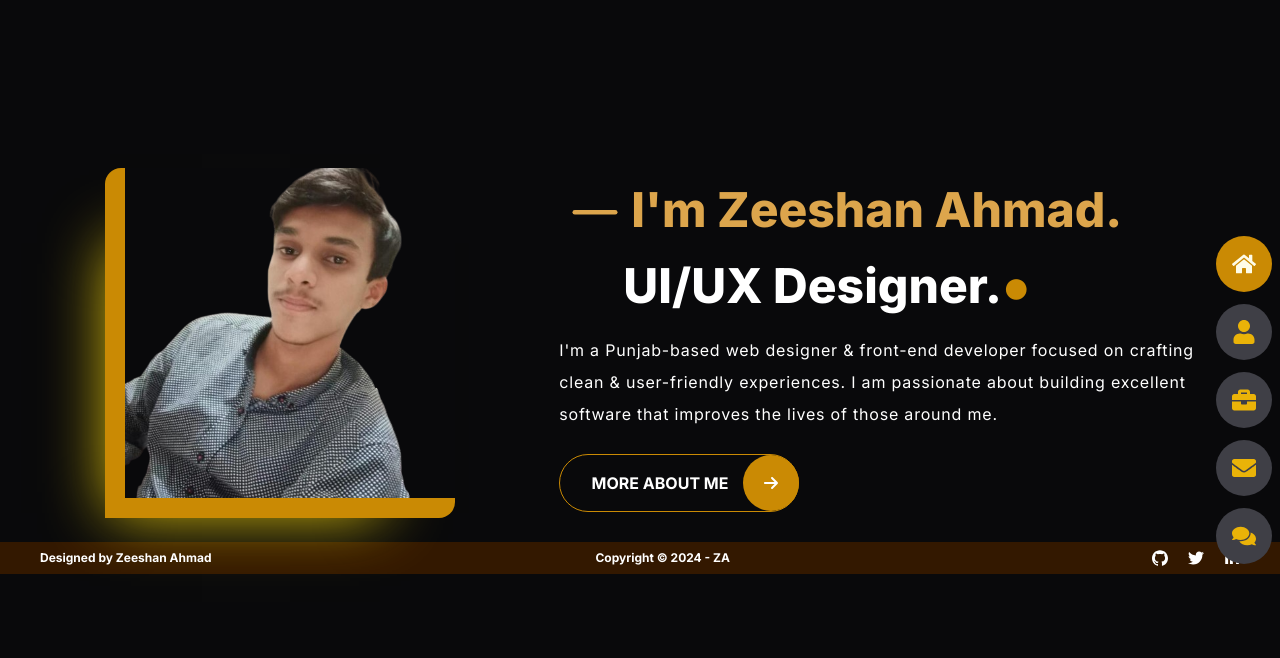
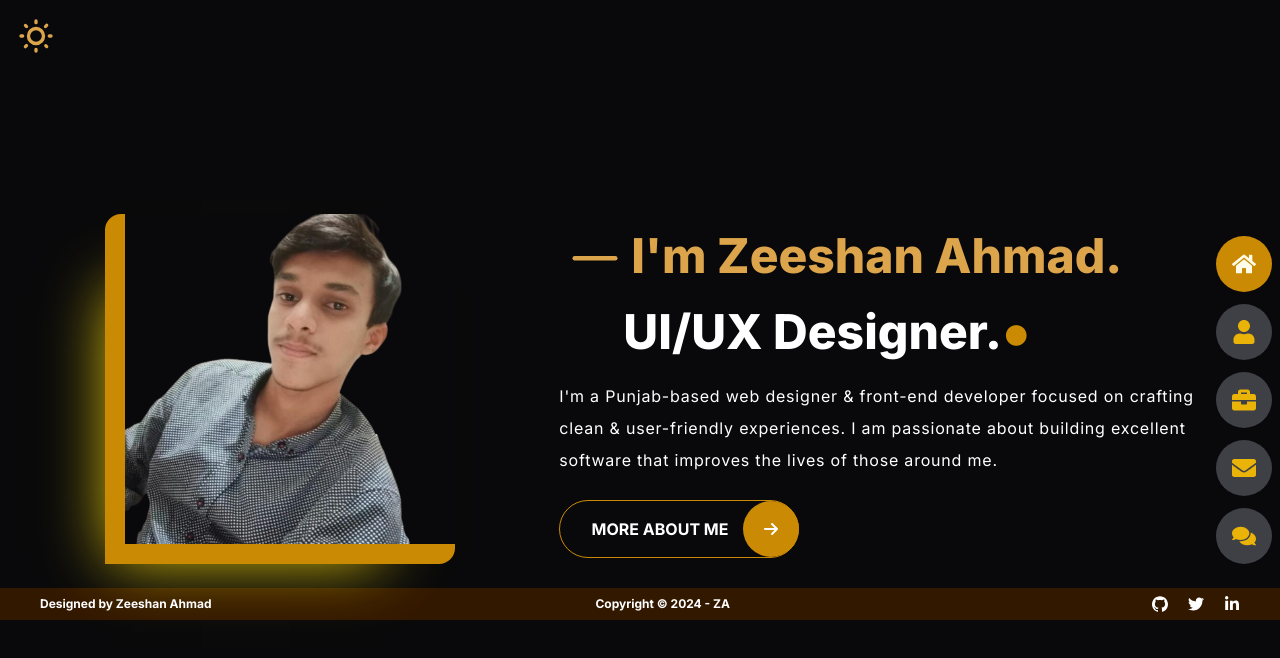
Before and after one commit to XeeshanAhmed/portfolio, a Next.js app: page / in a window 1280 px wide. Shown: the top 658 px of the page. Built offline with nearby package versions, Linux system fonts and the light colour scheme.

Commit message:
Add theme controller to switch between dark and light theme

```diff
--- a/src/app/layout.tsx
+++ b/src/app/layout.tsx
@@ -3,6 +3,8 @@
 import "./globals.css";
 import Navbar from "@/components/navbar/Navbar";
 import Footer from "@/components/footer/Footer";
+import ThemeController from "@/components/themeController/ThemeController";
+import Drawer from "@/components/drawer/Drawer";
 
 const inter = Inter({ subsets: ["latin"] });
 
@@ -19,7 +21,9 @@
   return (
     <html lang="en">
       <body className={inter.className}>
+        <Drawer/>
         <Navbar/>
+        <ThemeController/>
         {children}
         <Footer/>
         </body>
--- /dev/null
+++ b/src/components/themeController/ThemeController.tsx
@@ -0,0 +1,30 @@
+import React from 'react'
+
+const ThemeController = () => {
+  return (
+    <label className="swap swap-rotate relative top-4 left-4">
+  {/* this hidden checkbox controls the state */}
+  <input type="checkbox" className="theme-controller" value="emerald" />
+
+  {/* sun icon */}
+  <svg
+    className="swap-off h-10 w-10 fill-current"
+    xmlns="http://www.w3.org/2000/svg"
+    viewBox="0 0 24 24">
+    <path
+      d="M5.64,17l-.71.71a1,1,0,0,0,0,1.41,1,1,0,0,0,1.41,0l.71-.71A1,1,0,0,0,5.64,17ZM5,12a1,1,0,0,0-1-1H3a1,1,0,0,0,0,2H4A1,1,0,0,0,5,12Zm7-7a1,1,0,0,0,1-1V3a1,1,0,0,0-2,0V4A1,1,0,0,0,12,5ZM5.64,7.05a1,1,0,0,0,.7.29,1,1,0,0,0,.71-.29,1,1,0,0,0,0-1.41l-.71-.71A1,1,0,0,0,4.93,6.34Zm12,.29a1,1,0,0,0,.7-.29l.71-.71a1,1,0,1,0-1.41-1.41L17,5.64a1,1,0,0,0,0,1.41A1,1,0,0,0,17.66,7.34ZM21,11H20a1,1,0,0,0,0,2h1a1,1,0,0,0,0-2Zm-9,8a1,1,0,0,0-1,1v1a1,1,0,0,0,2,0V20A1,1,0,0,0,12,19ZM18.36,17A1,1,0,0,0,17,18.36l.71.71a1,1,0,0,0,1.41,0,1,1,0,0,0,0-1.41ZM12,6.5A5.5,5.5,0,1,0,17.5,12,5.51,5.51,0,0,0,12,6.5Zm0,9A3.5,3.5,0,1,1,15.5,12,3.5,3.5,0,0,1,12,15.5Z" />
+  </svg>
+
+  {/* moon icon */}
+  <svg
+    className="swap-on h-10 w-10 fill-current"
+    xmlns="http://www.w3.org/2000/svg"
+    viewBox="0 0 24 24">
+    <path
+      d="M21.64,13a1,1,0,0,0-1.05-.14,8.05,8.05,0,0,1-3.37.73A8.15,8.15,0,0,1,9.08,5.49a8.59,8.59,0,0,1,.25-2A1,1,0,0,0,8,2.36,10.14,10.14,0,1,0,22,14.05,1,1,0,0,0,21.64,13Zm-9.5,6.69A8.14,8.14,0,0,1,7.08,5.22v.27A10.15,10.15,0,0,0,17.22,15.63a9.79,9.79,0,0,0,2.1-.22A8.11,8.11,0,0,1,12.14,19.73Z" />
+  </svg>
+</label>
+  )
+}
+
+export default ThemeController
--- a/tailwind.config.ts
+++ b/tailwind.config.ts
@@ -17,7 +17,7 @@
   },
   plugins: [require('daisyui')],
   daisyui: {
-    themes: ["luxury"], // Specify the theme here
+    themes: ["luxury","emerald"],
   },
 };
 export default config;
```
